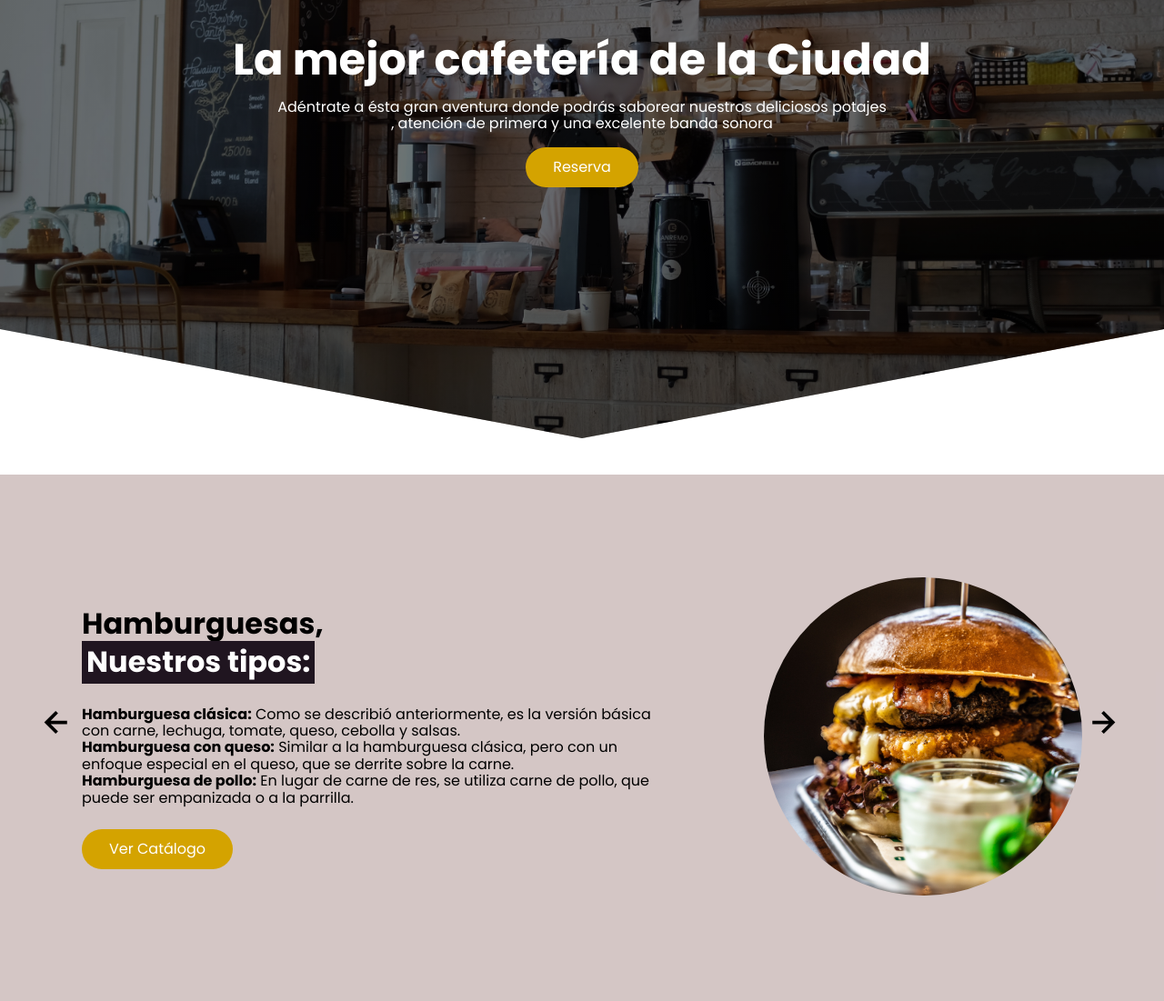
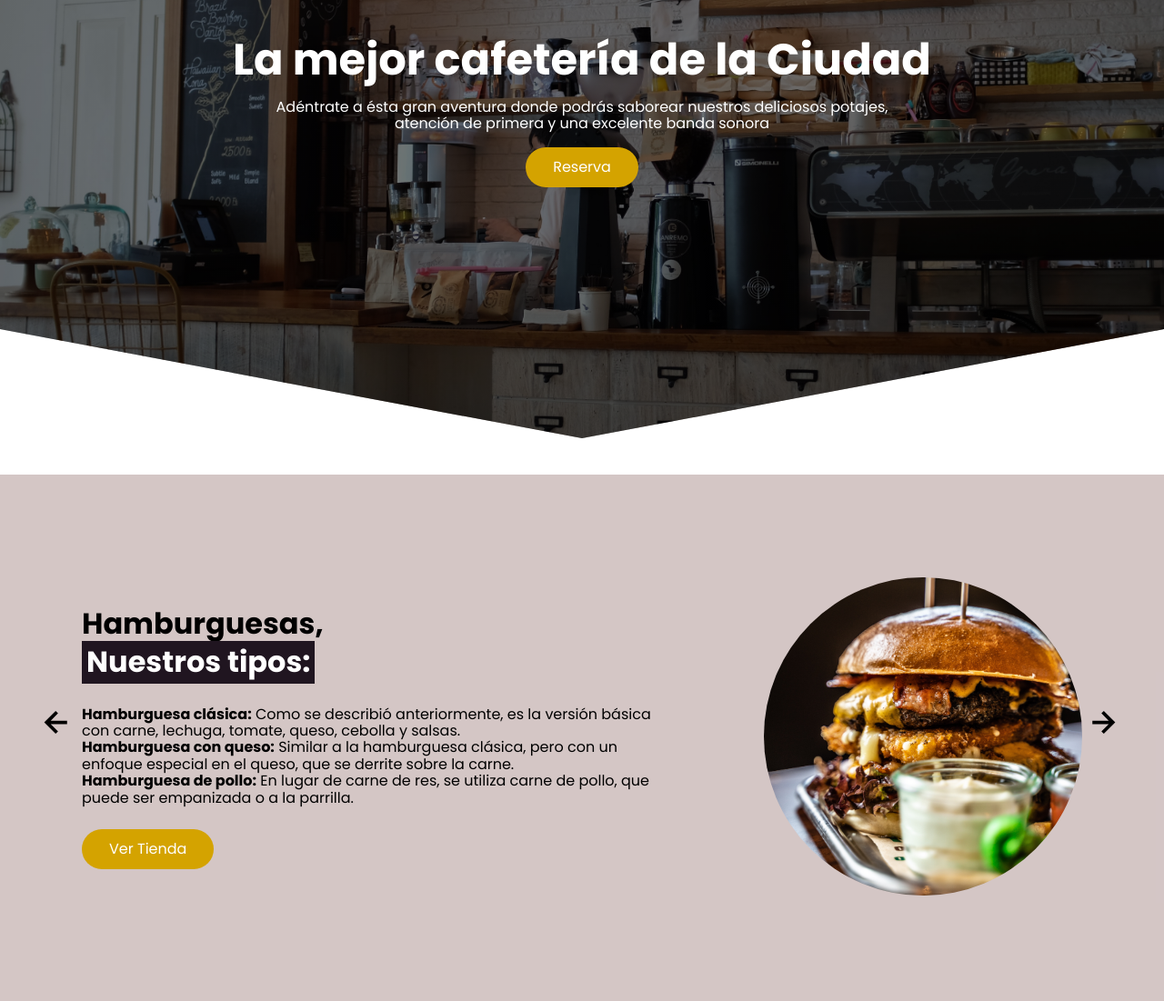
Before and after one commit to magabri3la/coffee-shop, a PHP site: page /home.php in a window 1280 px wide. Shown: the part 278-1379 px from the top of the page at 91% size. Run offline with PHP 8.4, Linux system fonts and the light colour scheme; data that the repository does not hold is empty.

Commit message:
update links to tienda from home

```diff
--- a/home.php
+++ b/home.php
@@ -53,9 +53,9 @@
         </nav>
         <section class="hero__container container">
             <h1 class="hero__title">La mejor cafetería de la Ciudad</h1>
-            <p class="pero__paragraph">Adéntrate a ésta gran aventura donde podrás saborear nuestros deliciosos potajes
+            <p class="pero__paragraph">Adéntrate a ésta gran aventura donde podrás saborear nuestros deliciosos potajes,
                 <br>
-                , atención de primera y una excelente banda sonora</p>
+                atención de primera y una excelente banda sonora</p>
             <a href="contacto.php" class="cta">Reserva</a>
         </section>
     </header>
@@ -77,7 +77,7 @@
                             <b>Hamburguesa de pollo:</b> En lugar de carne de res, se utiliza carne de pollo, que puede
                             ser empanizada o a la parrilla.</p>
 
-                        <a href="#" class="cta btn1">Ver Catálogo</a>
+                        <a href="tienda.php" class="cta btn1">Ver Tienda</a>
                     </div>
                     <figure class="testimony__picture">
                         <img src="./img/burguer2.jpg" alt="" class="testimony__img">
@@ -100,7 +100,7 @@
 
                             <b>Café descafeinado:</b> Es café al que se le ha eliminado la mayor parte de la cafeína. Se
                             puede encontrar en varias formas, como granos enteros, molido o instantáneo.</p>
-                        <a href="#" class="cta btn1">Ver Catálogo</a>
+                        <a href="tienda.php" class="cta btn1">Ver Tienda</a>
                     </div>
                     <figure class="testimony__picture">
                         <img src="./img/capuccino1.jpg" alt="" class="testimony__img">
@@ -125,7 +125,7 @@
                             condensada, leche evaporada y crema de leche. </p>
 
                         </p>
-                        <a href="#" class="cta btn1">Ver Catálogo</a>
+                        <a href="tienda.php" class="cta btn1">Ver Tienda</a>
                     </div>
                     <figure class="testimony__picture">
                         <img src="./img/postres1.jpg" alt="" class="testimony__img">
@@ -150,7 +150,7 @@
                             aguardiente de uvas, jugo de limón, jarabe de goma, clara de huevo y unas gotas de amargo de
                             angostura. </p>
                         </p>
-                        <a href="#" class="cta btn1">Ver Catálogo</a>
+                        <a href="tienda.php" class="cta btn1">Ver Tienda</a>
                     </div>
                     <figure class="testimony__picture">
                         <img src="./img/coctel1.jpg" alt="" class="testimony__img">
```
